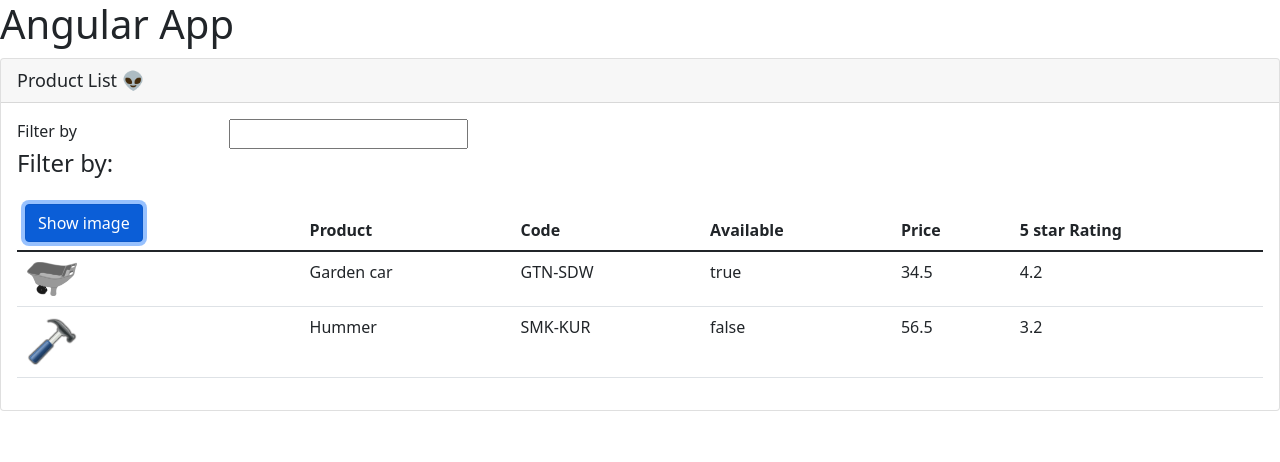
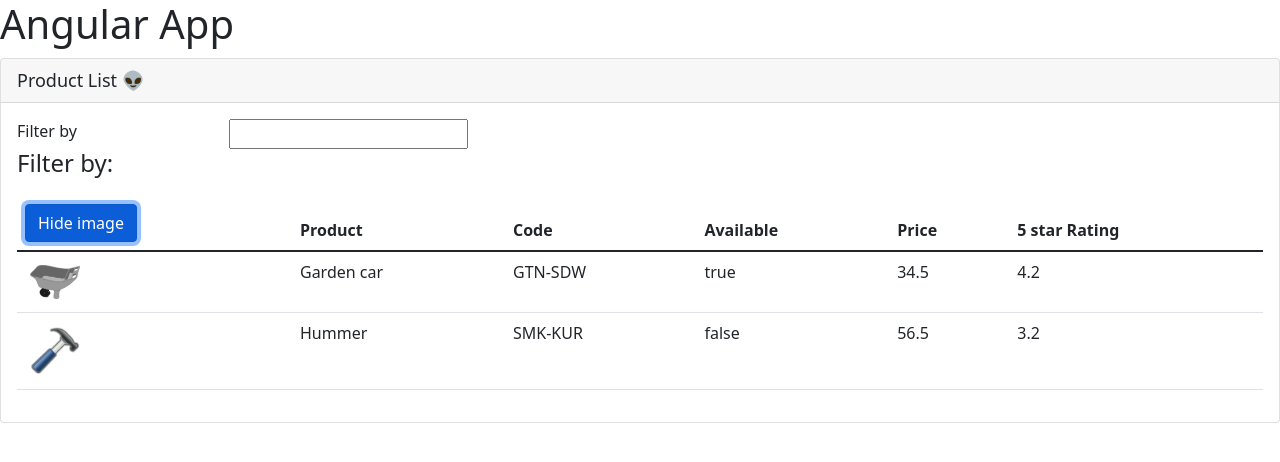
Before and after one commit to Fausio/APM-Start, an Angular app: page / in a window 1280 px wide. Both pictures are taken after a click on the button "Show image". Shown: the top 462 px of the page. Built offline with nearby package versions, Linux system fonts and the light colour scheme.

Commit message:
event hendling

```diff
--- a/src/app/products/products-list.component.html
+++ b/src/app/products/products-list.component.html
@@ -21,7 +21,8 @@
                 <thead>
                     <tr>
                         <th>
-                            <button class="btn btn-primary"> Show image</button>
+                            <button class="btn btn-primary"
+                                    (click)="toggleImage()"> {{btnShowImg}} image</button>
                         </th>
                         <th>Product</th>
                         <th>Code</th>
@@ -33,10 +34,11 @@
                 <tbody>
                     <tr *ngFor='let p of producList'>
                         <td>
-                            <img [src]='p.ImageUrl'
+                            <img *ngIf='imgShow'
+                                 [src]='p.ImageUrl'
                                  [title]='p.ProductName'
                                  [style.width.px]='imgWidth'
-                                 [style.Margin.px]='imgMargin'>
+                                 [style.Margin.px]='imgMargin' >
                         </td>
                         <td>{{p.ProductName}}</td>
                         <td>{{p.ProductCode}}</td>
--- a/src/app/products/products-list.component.ts
+++ b/src/app/products/products-list.component.ts
@@ -9,7 +9,9 @@ export class ProductListComponent {
     pageTitle: string = "Product List 👽";
 
     imgWidth: number = 50;
-    imgMargin: number = 2;
+    imgMargin: number = 5;
+    imgShow: boolean = false;
+    btnShowImg: string = "Show";
 
     producList: any[] = [
         {
@@ -39,4 +41,12 @@ export class ProductListComponent {
         }
     ];
 
+
+    toggleImage(): void{
+
+        this.imgShow =  !this.imgShow;
+        this.imgShow  ? this.btnShowImg = "Hide" : this.btnShowImg = "Show" ;
+
+    }
+
 }
```
